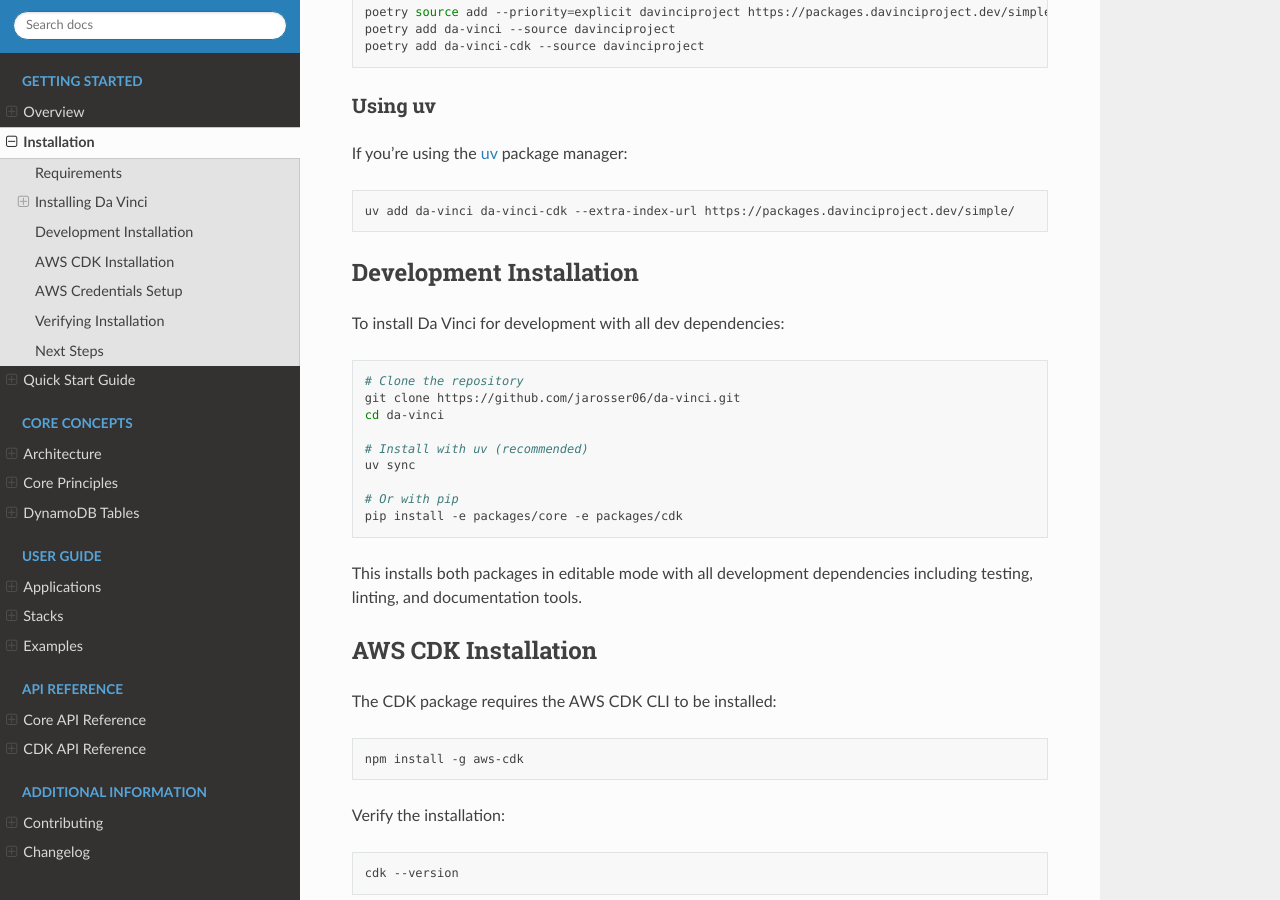
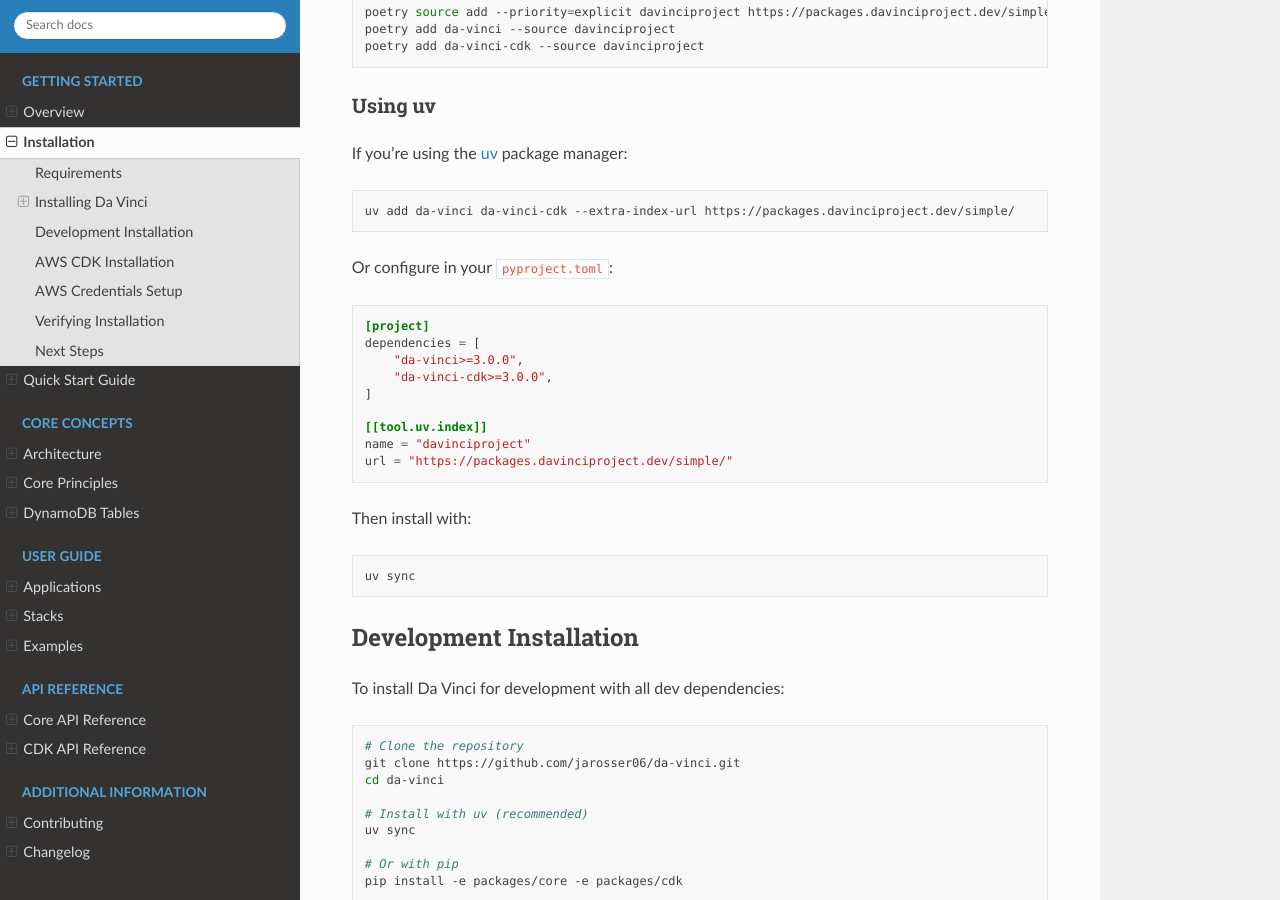
Before and after one commit to jarosser06/da-vinci, a Sphinx documentation site: the page built from docs/installation.rst, in a window 1280 px wide and 900 px high, scrolled down 895 px. Built offline with Sphinx 7.4.7 and the Read the Docs theme 3.1.0, drawn with Linux system fonts in a browser that asks for light colours.

Commit message:
docs: add pyproject.toml configuration for uv
Added documentation showing how to configure custom PyPI index in
pyproject.toml for uv package manager. Configuration does not use
explicit=true to allow uv to search both custom and default indexes.

🤖 Generated with [Claude Code](https://claude.com/claude-code)

Co-Authored-By: Claude <noreply@anthropic.com>

```diff
--- a/docs/installation.rst
+++ b/docs/installation.rst
@@ -51,6 +51,26 @@ If you're using the `uv <https://github.com/astral-sh/uv>`_ package manager:
 .. code-block:: bash
 
    uv add da-vinci da-vinci-cdk --extra-index-url https://packages.davinciproject.dev/simple/
+
+Or configure in your ``pyproject.toml``:
+
+.. code-block:: toml
+
+   [project]
+   dependencies = [
+       "da-vinci>=3.0.0",
+       "da-vinci-cdk>=3.0.0",
+   ]
+
+   [[tool.uv.index]]
+   name = "davinciproject"
+   url = "https://packages.davinciproject.dev/simple/"
+
+Then install with:
+
+.. code-block:: bash
+
+   uv sync
 
 Development Installation
 -------------------------
```
